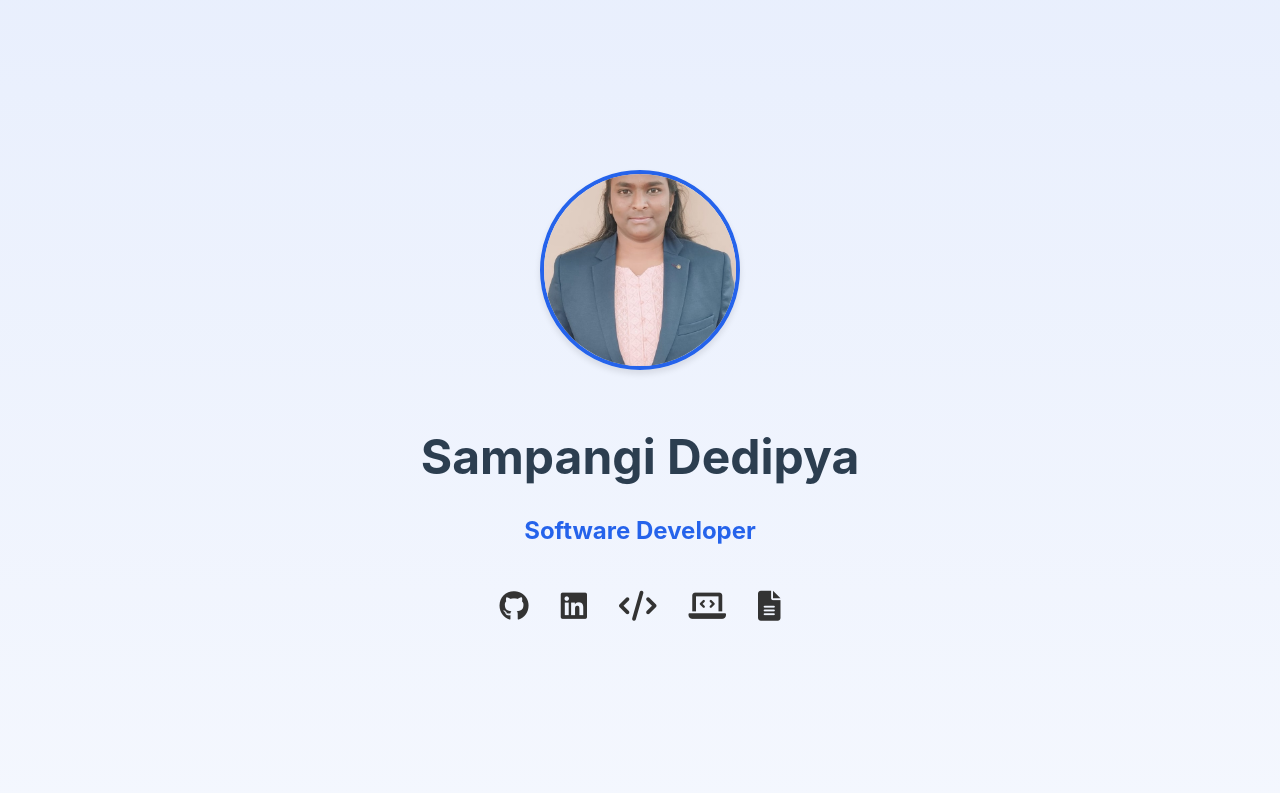
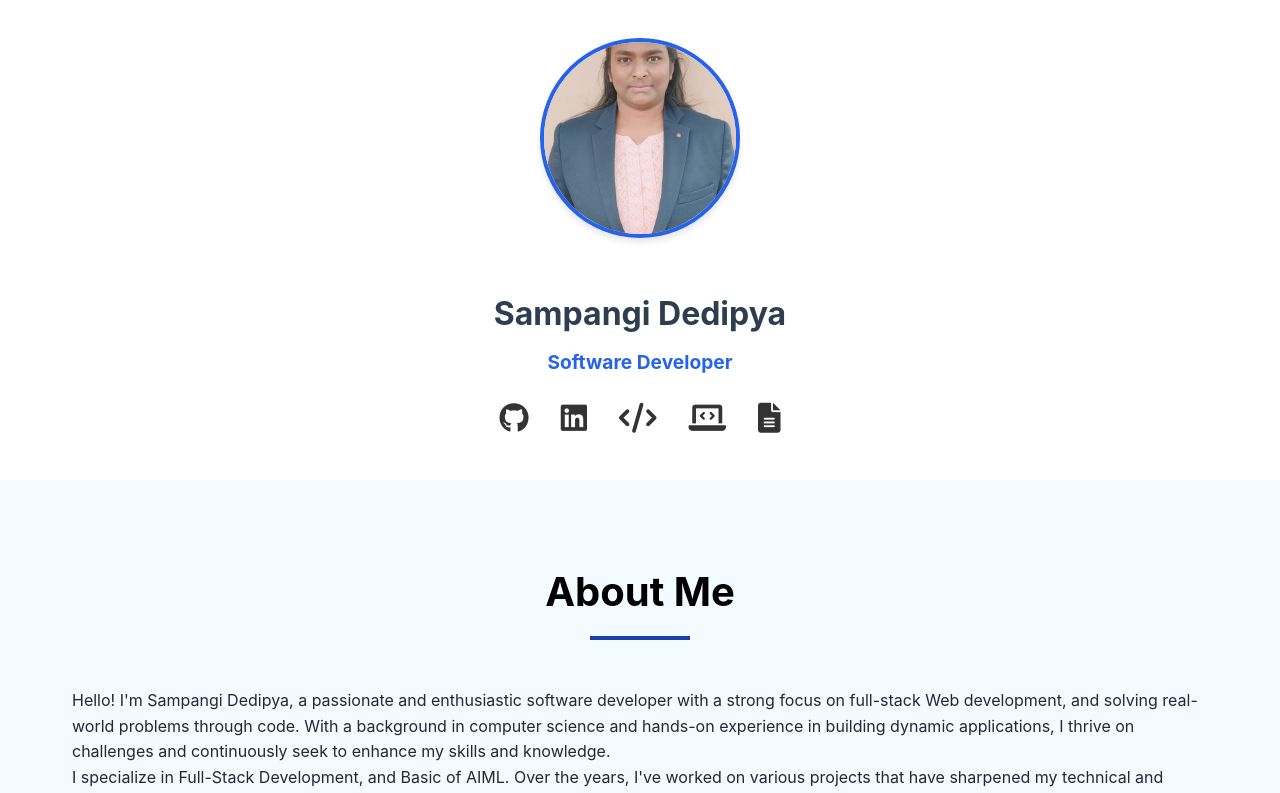
Before and after one commit to Dedipya1052/Dedipya-Portfolio, a plain HTML site: page index.html in a window 1280 px wide. Shown: the top 793 px of the page. Drawn offline with Linux system fonts and the light colour scheme.

Commit message:
Update style.css

```diff
--- a/css/style.css
+++ b/css/style.css
@@ -257,30 +257,31 @@ section:nth-child(even) {
 
 /* Hero Section */
 #hero {
-    height: 100vh;
+    height: 60vh;
     display: flex;
     align-items: center;
     justify-content: center;
     text-align: center;
-    background: linear-gradient(rgba(37,99,235,0.1), rgba(37,99,235,0.05));
+    background: linear-gradient(rrgba(37,99,235,0.08), rgba(37,99,235,0.03));
+    padding: 1rem;
 }
 
 #hero h1 {
-    font-size: 3rem;
-    margin-bottom: 1rem;
+    font-size: 2rem;
+    margin-bottom: 0.5rem;
 }
 
 #hero h2 {
-    font-size: 1.5rem;
+    font-size: 1.2rem;
     color: var(--primary-color);
-    margin-bottom: 2rem;
+    margin-bottom: 1rem;
 }
 
 /* Footer */
 footer {
     background-color: var(--text-color);
     color: white;
-    padding: 2rem 0;
+    padding: 1rem 0;
     text-align: center;
 }
 
```
